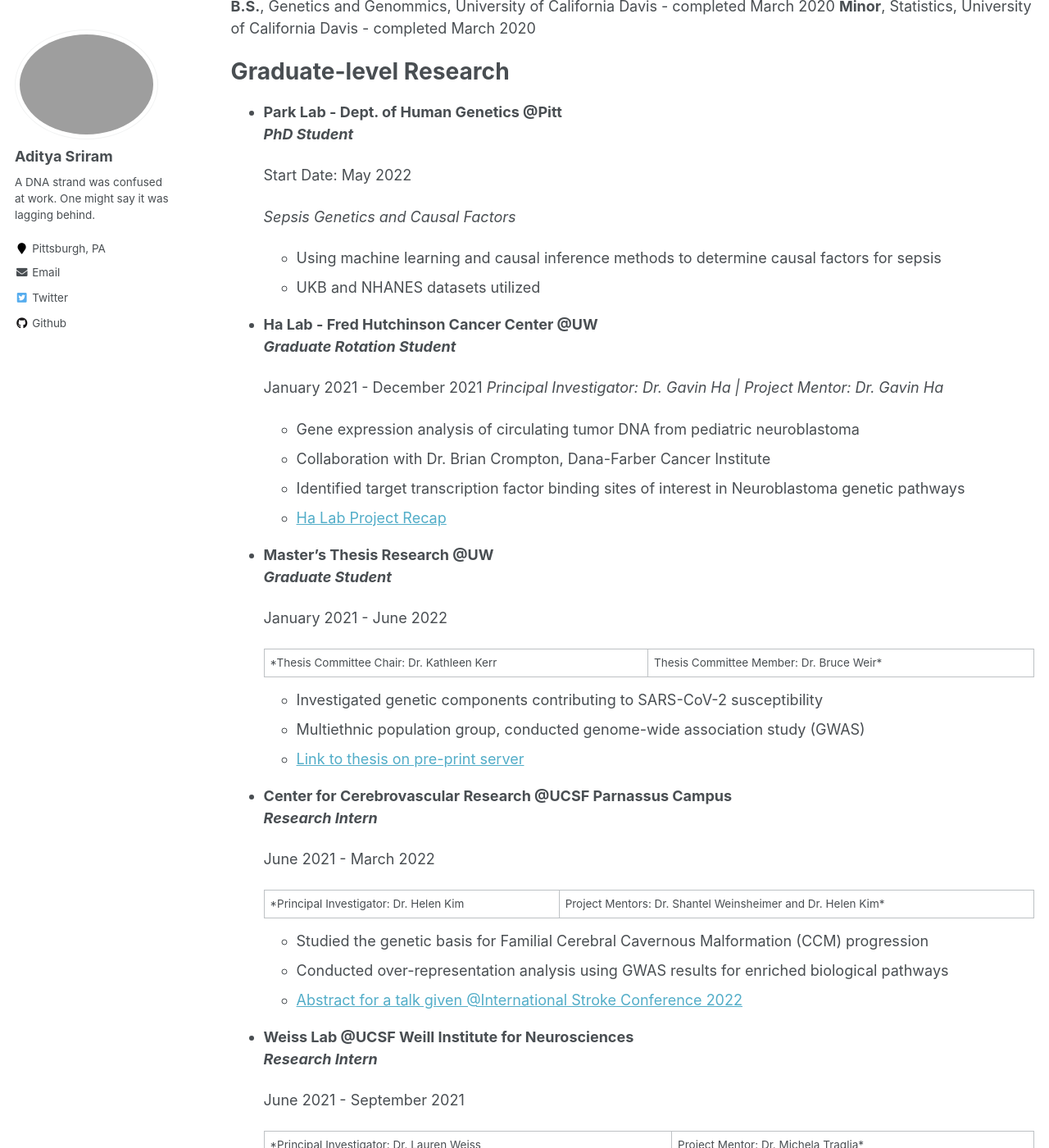
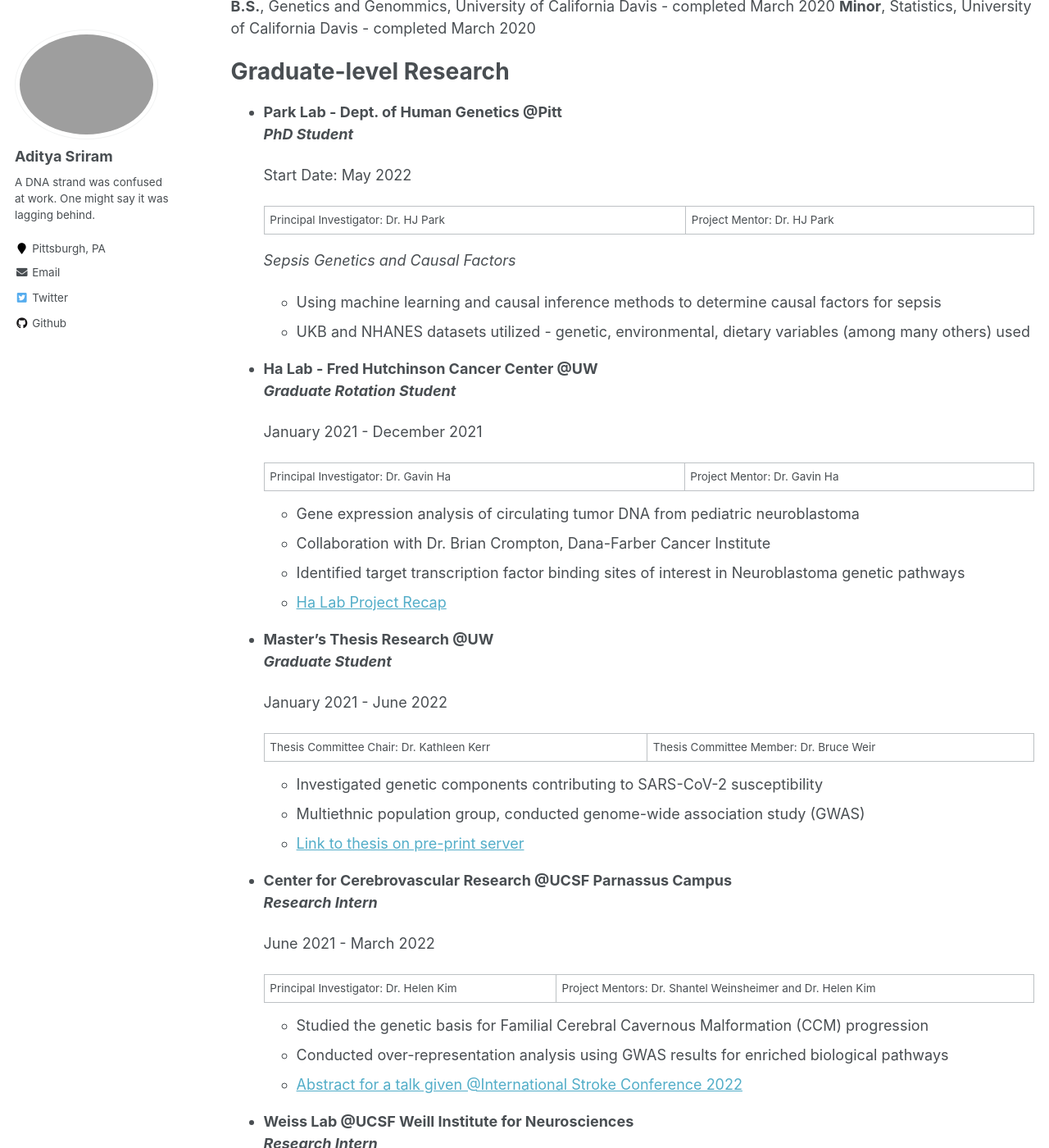
Before and after one commit to ads303/ads303.github.io, a Jekyll site: the page built from _pages/cv.md, in a window 1280 px wide and 1400 px high, scrolled down 364 px. Shown: the whole window at 82% size. Built offline with Jekyll 4.4.1, drawn with Linux system fonts in a browser that asks for light colours; some of the changed text lies outside the part shown.

Commit message:
Update cv.md

```diff
--- a/_pages/cv.md
+++ b/_pages/cv.md
@@ -25,20 +25,23 @@ Education
 Graduate-level Research
 ======
 
-* **Park Lab - Dept. of Human Genetics @Pitt**
-  ***PhD Student***
+*  **Park Lab - Dept. of Human Genetics @Pitt**
+   ***PhD Student***
 
-  Start Date: May 2022
+   Start Date: May 2022
 
-  *Sepsis Genetics and Causal Factors*
-  * Using machine learning and causal inference methods to determine causal factors for sepsis
-  * UKB and NHANES datasets utilized
+   Principal Investigator: Dr. HJ Park | Project Mentor: Dr. HJ Park
+
+   *Sepsis Genetics and Causal Factors*
+   * Using machine learning and causal inference methods to determine causal factors for sepsis
+   * UKB and NHANES datasets utilized - genetic, environmental, dietary variables (among many others) used
 
 *  **Ha Lab - Fred Hutchinson Cancer Center @UW**
    ***Graduate Rotation Student***
 
    January 2021 - December 2021
-   *Principal Investigator: Dr. Gavin Ha | Project Mentor: Dr. Gavin Ha*
+
+   Principal Investigator: Dr. Gavin Ha | Project Mentor: Dr. Gavin Ha
 
    * Gene expression analysis of circulating tumor DNA from pediatric neuroblastoma
    * Collaboration with Dr. Brian Crompton, Dana-Farber Cancer Institute
@@ -50,7 +53,7 @@ Graduate-level Research
 
    January 2021 - June 2022
 
-   *Thesis Committee Chair: Dr. Kathleen Kerr | Thesis Committee Member: Dr. Bruce Weir*
+   Thesis Committee Chair: Dr. Kathleen Kerr | Thesis Committee Member: Dr. Bruce Weir
 
    * Investigated genetic components contributing to SARS-CoV-2 susceptibility
    * Multiethnic population group, conducted genome-wide association study (GWAS)
@@ -61,7 +64,7 @@ Graduate-level Research
 
    June 2021 - March 2022
 
-   *Principal Investigator: Dr. Helen Kim | Project Mentors: Dr. Shantel Weinsheimer and Dr. Helen Kim*
+   Principal Investigator: Dr. Helen Kim | Project Mentors: Dr. Shantel Weinsheimer and Dr. Helen Kim
 
    * Studied the genetic basis for Familial Cerebral Cavernous Malformation (CCM) progression
    * Conducted over-representation analysis using GWAS results for enriched biological pathways
@@ -72,7 +75,7 @@ Graduate-level Research
 
    June 2021 - September 2021
 
-   *Principal Investigator: Dr. Lauren Weiss | Project Mentor: Dr. Michela Traglia*
+   Principal Investigator: Dr. Lauren Weiss | Project Mentor: Dr. Michela Traglia
 
    * Investigated hypothesis that maternal asthma can be a predictor of autism in children
    * Worked extensively with polygenic risk scores and using risk scores as a metric for disease prediction and subsequent prevention
@@ -86,7 +89,7 @@ Undergraduate-level Research
 
   July 2018 - July 2020
 
-  *Principal Investigator: Dr. Megan Dennis | Project Mentor: Dr. Alexandra Colon-Rodriguez
+  Principal Investigator: Dr. Megan Dennis | Project Mentor: Dr. Alexandra Colon-Rodriguez
 
   * Investigated molecular and behavioral characteristics of Autism Spectrum Disorder and studied epilepsy target genes
   * Used Zebrafish as a model organism for all studies
```
